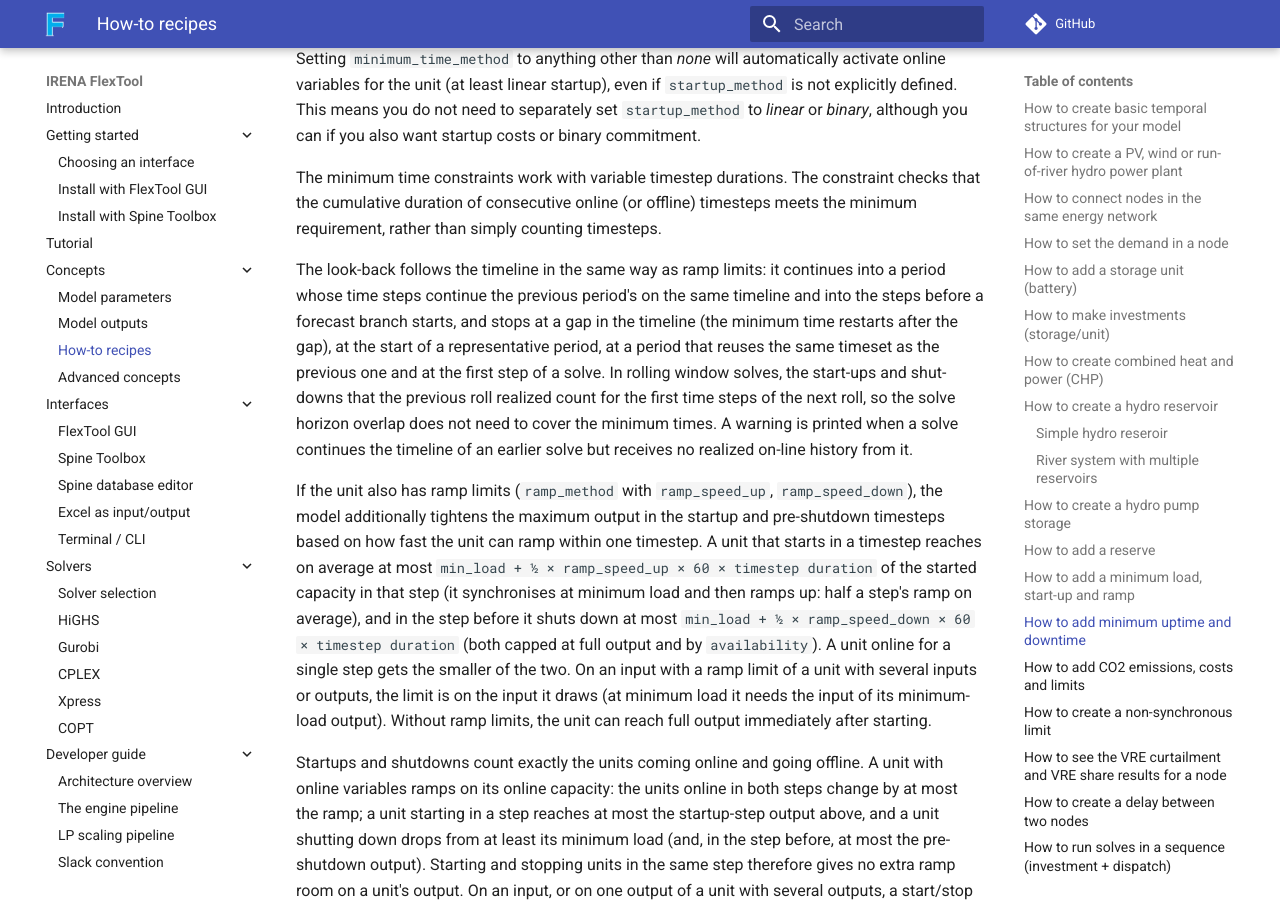
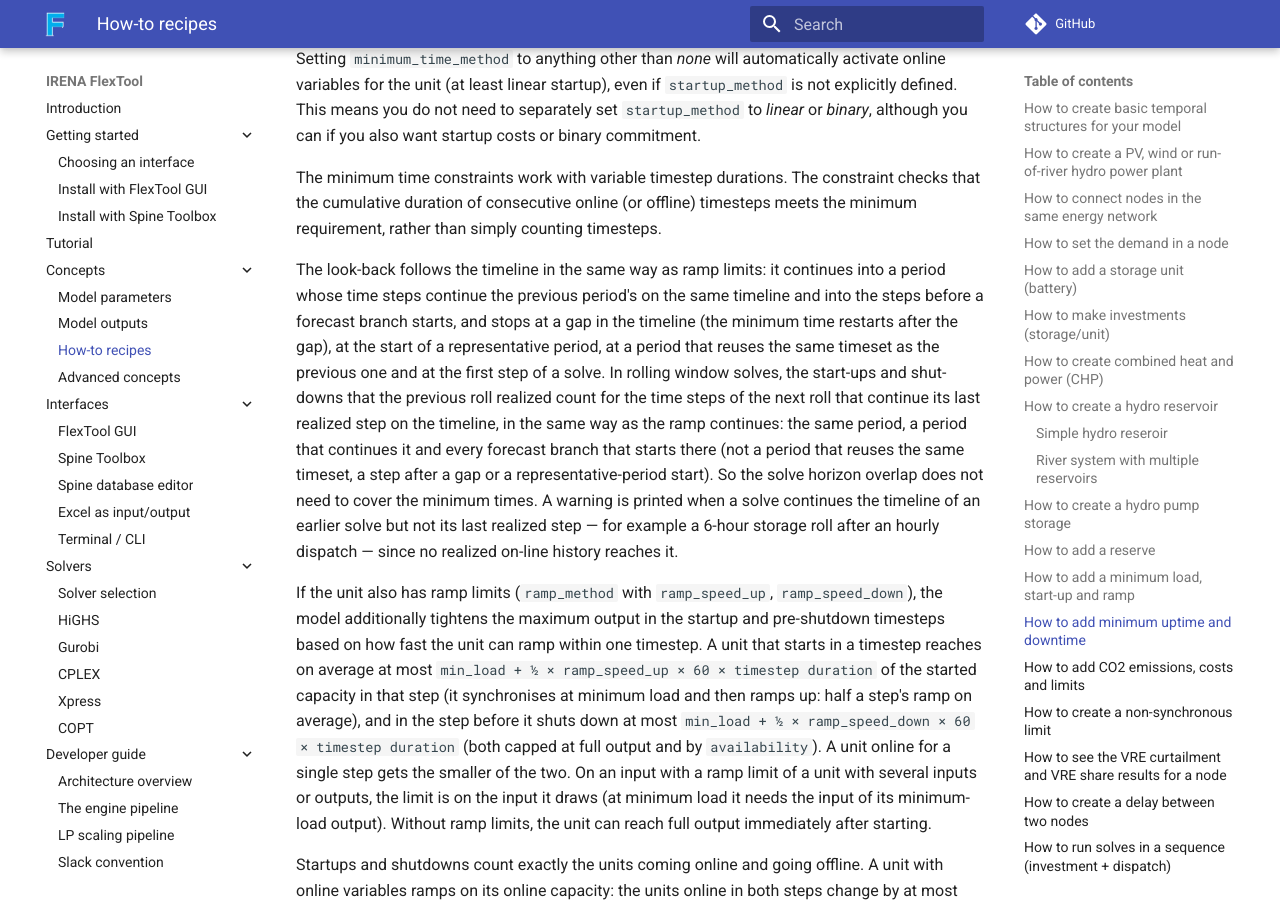
Before and after one commit to irena-flextool/flextool, an MkDocs documentation site: the page built from docs/how_to.md, in a window 1280 px wide and 900 px high, scrolled down 34193 px. Built offline with MkDocs 1.6.1 and Material for MkDocs 9.7.7, drawn with Linux system fonts in a browser that asks for light colours; comment, search, counter and statistics services are not loaded.

Commit message:
docs(online): describe the min up/down roll carry along the timeline (#c22)
Co-Authored-By: Claude Opus 5.5 (1M context) <noreply@anthropic.com>

```diff
--- a/docs/how_to.md
+++ b/docs/how_to.md
@@ -699,7 +699,7 @@ Setting `minimum_time_method` to anything other than *none* will automatically a
 
 The minimum time constraints work with variable timestep durations. The constraint checks that the cumulative duration of consecutive online (or offline) timesteps meets the minimum requirement, rather than simply counting timesteps.
 
-The look-back follows the timeline in the same way as ramp limits: it continues into a period whose time steps continue the previous period's on the same timeline and into the steps before a forecast branch starts, and stops at a gap in the timeline (the minimum time restarts after the gap), at the start of a representative period, at a period that reuses the same timeset as the previous one and at the first step of a solve. In rolling window solves, the start-ups and shut-downs that the previous roll realized count for the first time steps of the next roll, so the solve horizon overlap does not need to cover the minimum times. A warning is printed when a solve continues the timeline of an earlier solve but receives no realized on-line history from it.
+The look-back follows the timeline in the same way as ramp limits: it continues into a period whose time steps continue the previous period's on the same timeline and into the steps before a forecast branch starts, and stops at a gap in the timeline (the minimum time restarts after the gap), at the start of a representative period, at a period that reuses the same timeset as the previous one and at the first step of a solve. In rolling window solves, the start-ups and shut-downs that the previous roll realized count for the time steps of the next roll that continue its last realized step on the timeline, in the same way as the ramp continues: the same period, a period that continues it and every forecast branch that starts there (not a period that reuses the same timeset, a step after a gap or a representative-period start). So the solve horizon overlap does not need to cover the minimum times. A warning is printed when a solve continues the timeline of an earlier solve but not its last realized step — for example a 6-hour storage roll after an hourly dispatch — since no realized on-line history reaches it.
 
 If the unit also has ramp limits (`ramp_method` with `ramp_speed_up`, `ramp_speed_down`), the model additionally tightens the maximum output in the startup and pre-shutdown timesteps based on how fast the unit can ramp within one timestep. A unit that starts in a timestep reaches on average at most `min_load + ½ × ramp_speed_up × 60 × timestep duration` of the started capacity in that step (it synchronises at minimum load and then ramps up: half a step's ramp on average), and in the step before it shuts down at most `min_load + ½ × ramp_speed_down × 60 × timestep duration` (both capped at full output and by `availability`). A unit online for a single step gets the smaller of the two. On an input with a ramp limit of a unit with several inputs or outputs, the limit is on the input it draws (at minimum load it needs the input of its minimum-load output). Without ramp limits, the unit can reach full output immediately after starting.
 
```
Also changed, not shown: docs/reference.md (+1 -1 lines).
